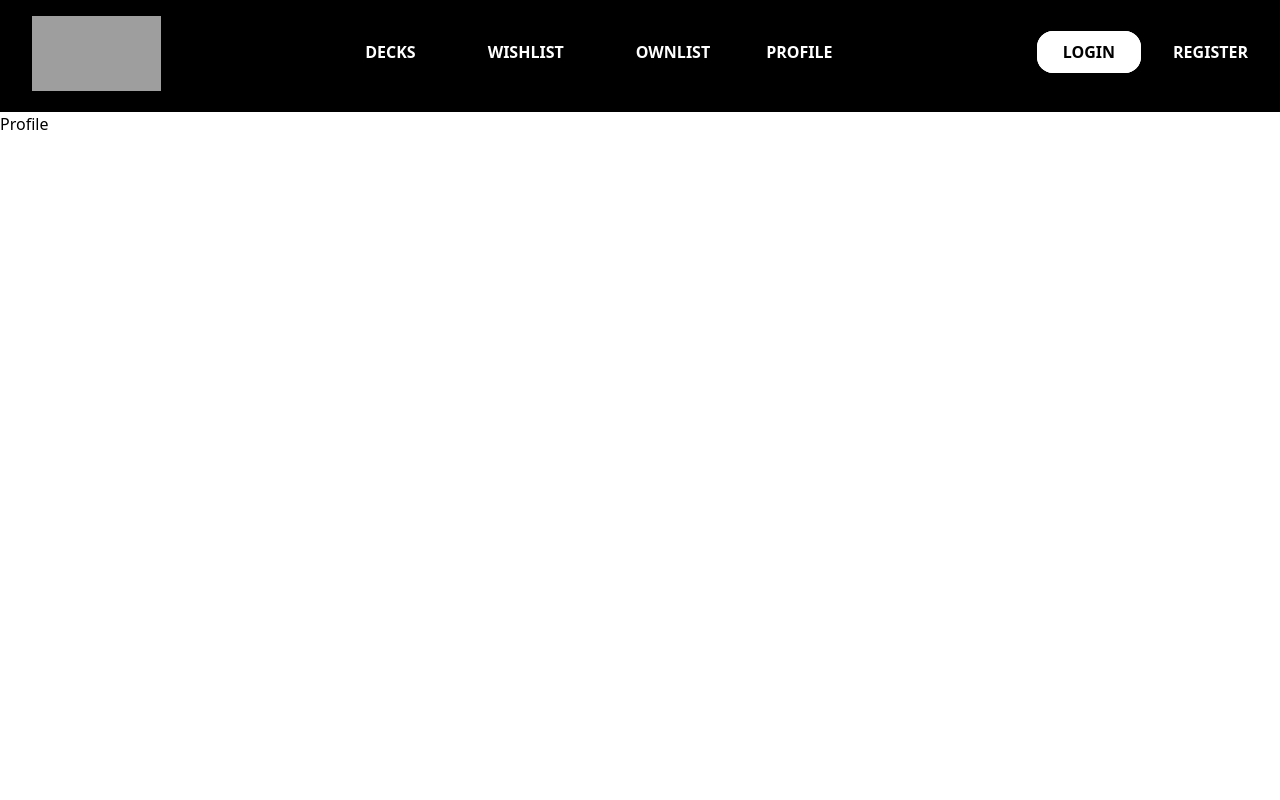
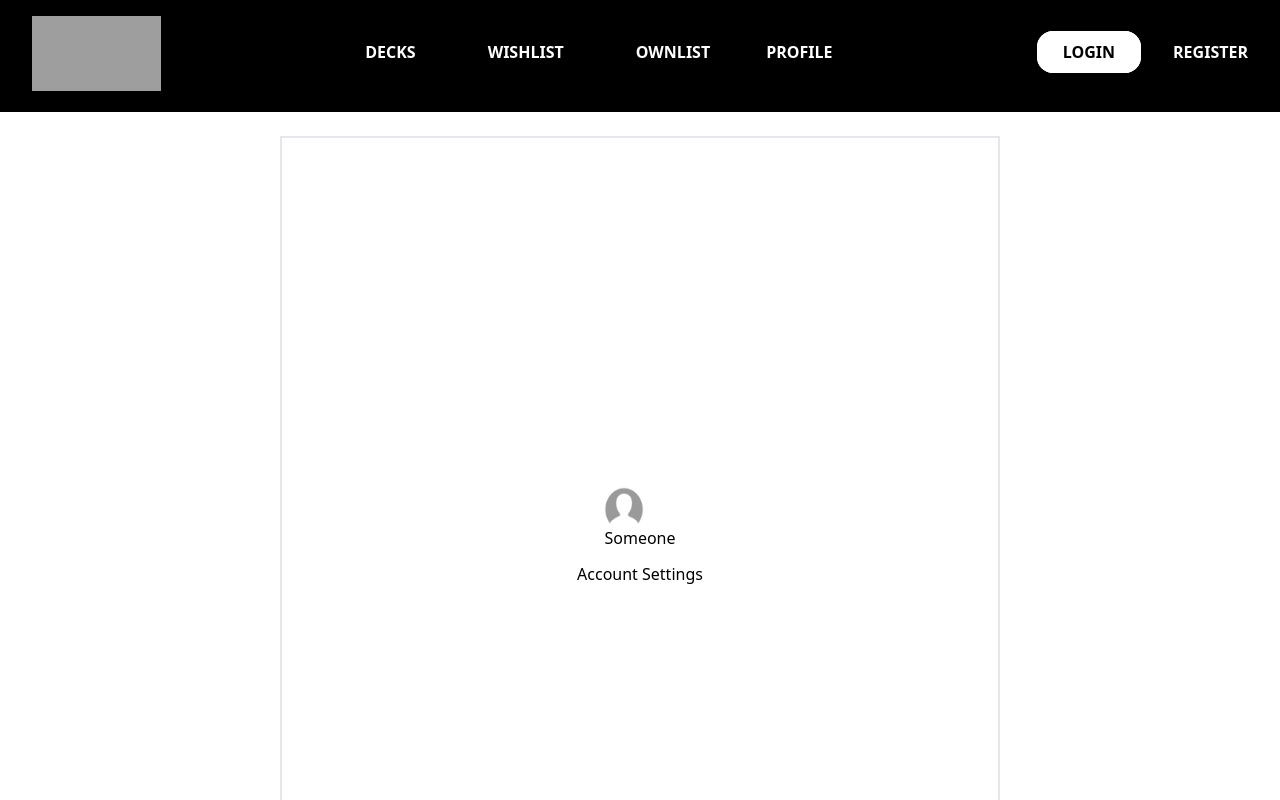
Before and after one commit to RamanTheDeveloper/YugiohDeckBuilder, a React (Create React App) app in the folder yugioh-deck-builder/: page /profile in a window 1280 px wide. Shown: the top 800 px of the page. Built offline with nearby package versions, Linux system fonts and the light colour scheme; grey boxes are pictures that could not be loaded; the HTML template or start-up script is replaced by a standard one.

Commit message:
Created basic layout for profile page

```diff
--- a/yugioh-deck-builder/src/Components/profile/Profile.js
+++ b/yugioh-deck-builder/src/Components/profile/Profile.js
@@ -1,8 +1,26 @@
 import React from 'react'
 
 function Profile() {
+
+    const profile_img = require("../images/profile.png")
+
   return (
-    <div>Profile</div>
+    <>
+        <div className='w-full h-full p-6 flex justify-center'>
+            <div className='flex flex-col justify-center align-middle items-center w-[45rem] h-[50rem] border-2 gap-3'>
+                <div className='flex flex-row'>
+                    <div className='flex flex-col w-full h-full'>
+                        <img src={profile_img} alt="" className='w-10 h-10'/>
+                        <h1>Someone</h1>
+                    </div>
+
+                </div>
+                <div className='flex flex-row '>
+                    <h1>Account Settings</h1>
+                </div>
+            </div>
+        </div>
+    </>
   )
 }
 
```
Also changed, not shown: yugioh-deck-builder/src/Components/images/profile.png (added).
